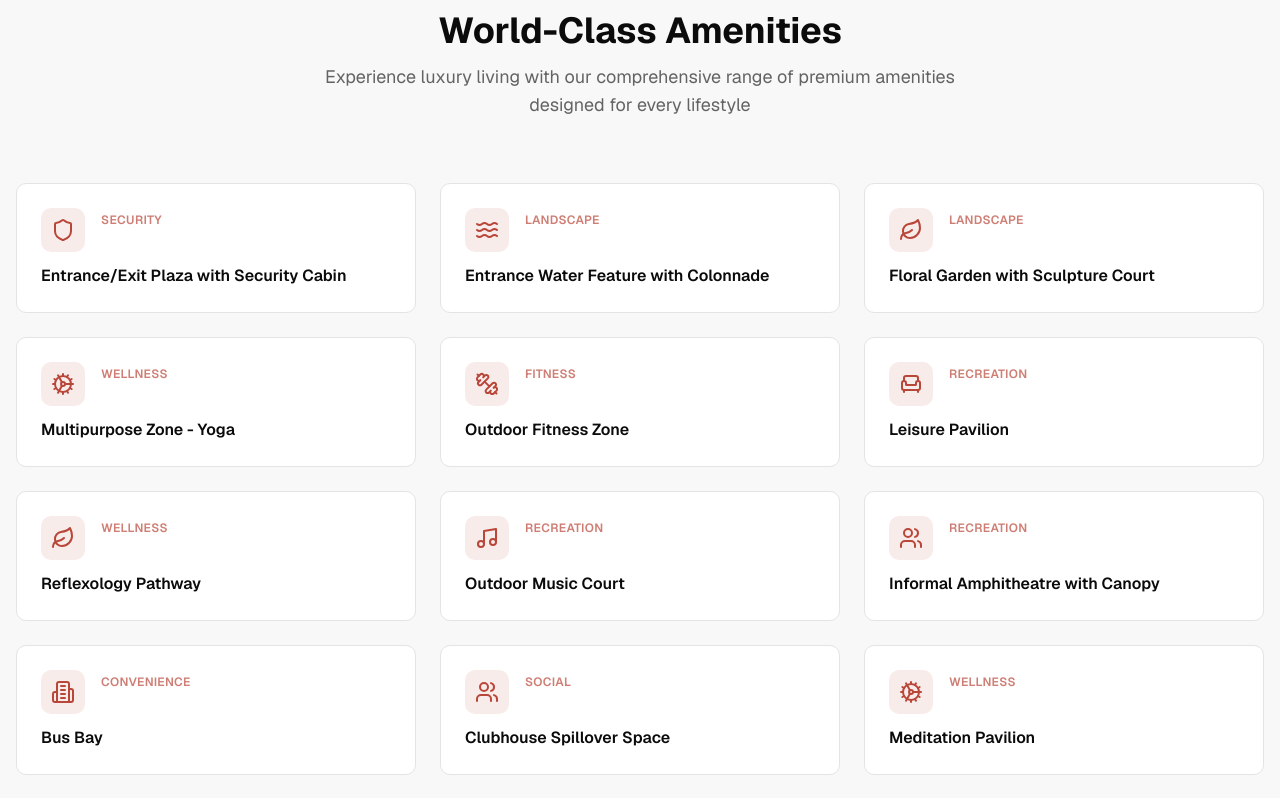
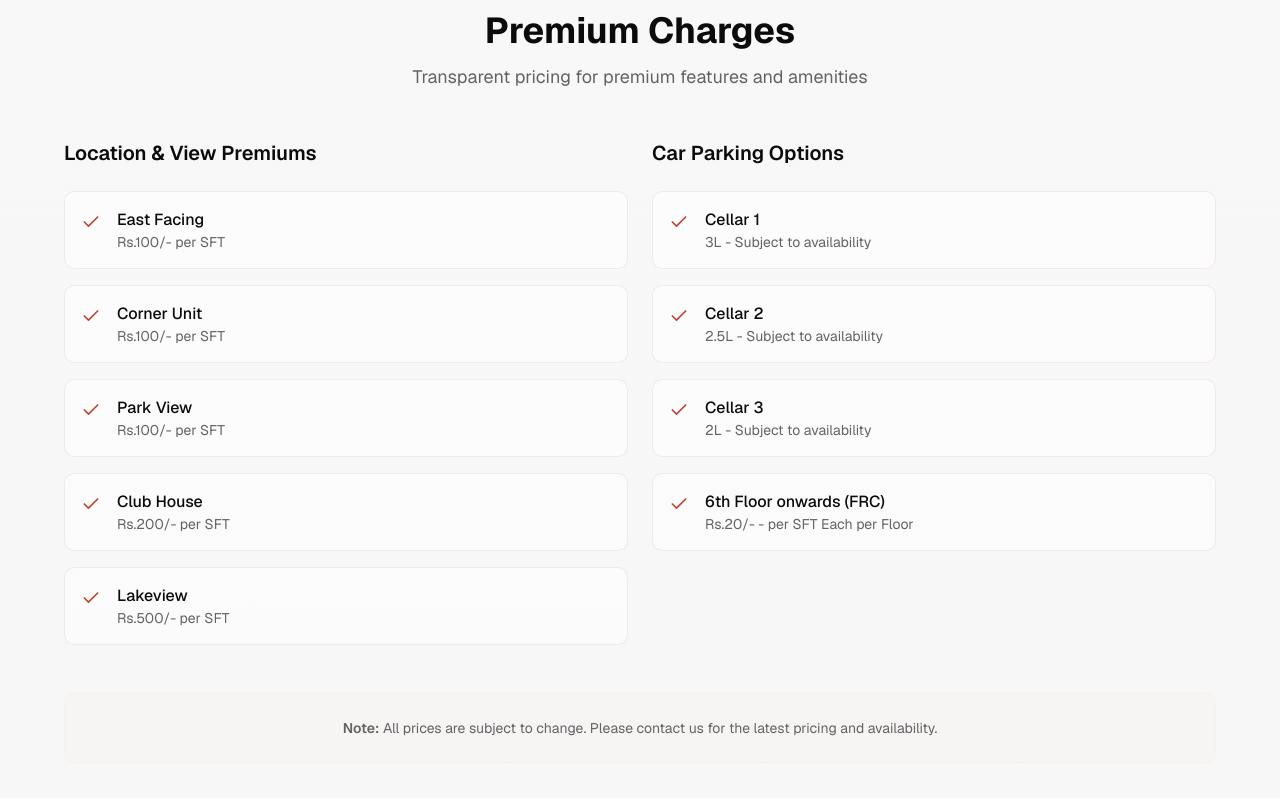
Before and after one commit to arkdevicu/v0-marketing-site-for-2bhk, a Next.js app: page / in a window 1280 px wide. Shown: the part 2340-3138 px from the top of the page. Built offline with nearby package versions, Linux system fonts and the light colour scheme.

Commit message:
feat: add premium charges section for Everest project
Create and integrate "Premium Charges" component after Features.

#VERCEL_SKIP

Co-authored-by: arkdevicu <227661888+arkdevicu@users.noreply.github.com>

```diff
--- a/app/page.tsx
+++ b/app/page.tsx
@@ -5,6 +5,7 @@ import { Features } from "@/components/features"
 import { Amenities } from "@/components/amenities"
 import { Footer } from "@/components/footer"
 import { FloorPlan } from "@/components/floor-plan"
+import { PremiumCharges } from "@/components/premium-charges"
 
 export default function Home() {
   return (
@@ -13,6 +14,7 @@ export default function Home() {
       <Hero />
       <ProjectOverview />
       <Features />
+      <PremiumCharges />
       <Amenities />
       <FloorPlan />
       <Footer />
--- /dev/null
+++ b/components/premium-charges.tsx
@@ -0,0 +1,84 @@
+"use client"
+
+import { Check } from "lucide-react"
+
+export function PremiumCharges() {
+  const premiumCharges = [
+    { label: "East Facing", price: "Rs.100/-", unit: "per SFT" },
+    { label: "Corner Unit", price: "Rs.100/-", unit: "per SFT" },
+    { label: "Park View", price: "Rs.100/-", unit: "per SFT" },
+    { label: "Club House", price: "Rs.200/-", unit: "per SFT" },
+    { label: "Lakeview", price: "Rs.500/-", unit: "per SFT" },
+  ]
+
+  const carParking = [
+    { level: "Cellar 1", price: "3L", note: "Subject to availability" },
+    { level: "Cellar 2", price: "2.5L", note: "Subject to availability" },
+    { level: "Cellar 3", price: "2L", note: "Subject to availability" },
+    { level: "6th Floor onwards (FRC)", price: "Rs.20/-", note: "per SFT Each per Floor" },
+  ]
+
+  return (
+    <section className="py-16 md:py-24 px-4 md:px-8 bg-gradient-to-b from-background to-secondary/5">
+      <div className="max-w-6xl mx-auto">
+        {/* Header */}
+        <div className="text-center mb-12">
+          <h2 className="text-3xl md:text-4xl font-bold text-foreground mb-3">Premium Charges</h2>
+          <p className="text-lg text-muted-foreground">Transparent pricing for premium features and amenities</p>
+        </div>
+
+        {/* Premium Charges Grid */}
+        <div className="grid md:grid-cols-2 gap-6 mb-12">
+          <div>
+            <h3 className="text-xl font-semibold text-foreground mb-6">Location & View Premiums</h3>
+            <div className="space-y-4">
+              {premiumCharges.map((charge, index) => (
+                <div
+                  key={index}
+                  className="flex items-start gap-4 p-4 rounded-lg bg-white/50 hover:bg-white/80 transition-colors border border-primary/10"
+                >
+                  <Check className="w-5 h-5 text-primary flex-shrink-0 mt-1" />
+                  <div className="flex-1">
+                    <p className="font-medium text-foreground">{charge.label}</p>
+                    <p className="text-sm text-muted-foreground">
+                      {charge.price} {charge.unit}
+                    </p>
+                  </div>
+                </div>
+              ))}
+            </div>
+          </div>
+
+          {/* Car Parking */}
+          <div>
+            <h3 className="text-xl font-semibold text-foreground mb-6">Car Parking Options</h3>
+            <div className="space-y-4">
+              {carParking.map((parking, index) => (
+                <div
+                  key={index}
+                  className="flex items-start gap-4 p-4 rounded-lg bg-white/50 hover:bg-white/80 transition-colors border border-primary/10"
+                >
+                  <Check className="w-5 h-5 text-primary flex-shrink-0 mt-1" />
+                  <div className="flex-1">
+                    <p className="font-medium text-foreground">{parking.level}</p>
+                    <p className="text-sm text-muted-foreground">
+                      {parking.price} - {parking.note}
+                    </p>
+                  </div>
+                </div>
+              ))}
+            </div>
+          </div>
+        </div>
+
+        {/* Disclaimer */}
+        <div className="bg-secondary/10 border border-secondary/20 rounded-lg p-6 text-center">
+          <p className="text-sm text-muted-foreground">
+            <span className="font-semibold">Note:</span> All prices are subject to change. Please contact us for the
+            latest pricing and availability.
+          </p>
+        </div>
+      </div>
+    </section>
+  )
+}
```
